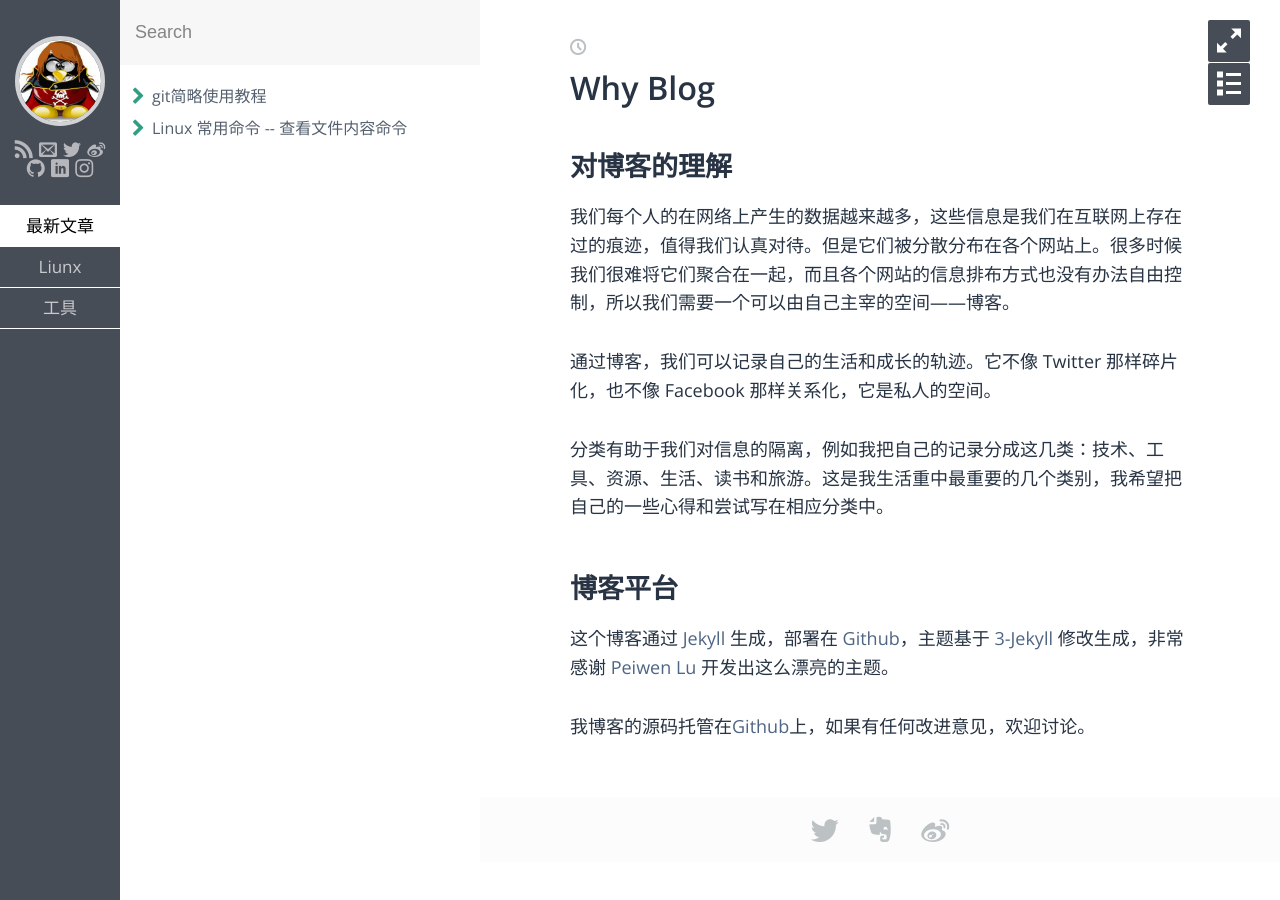
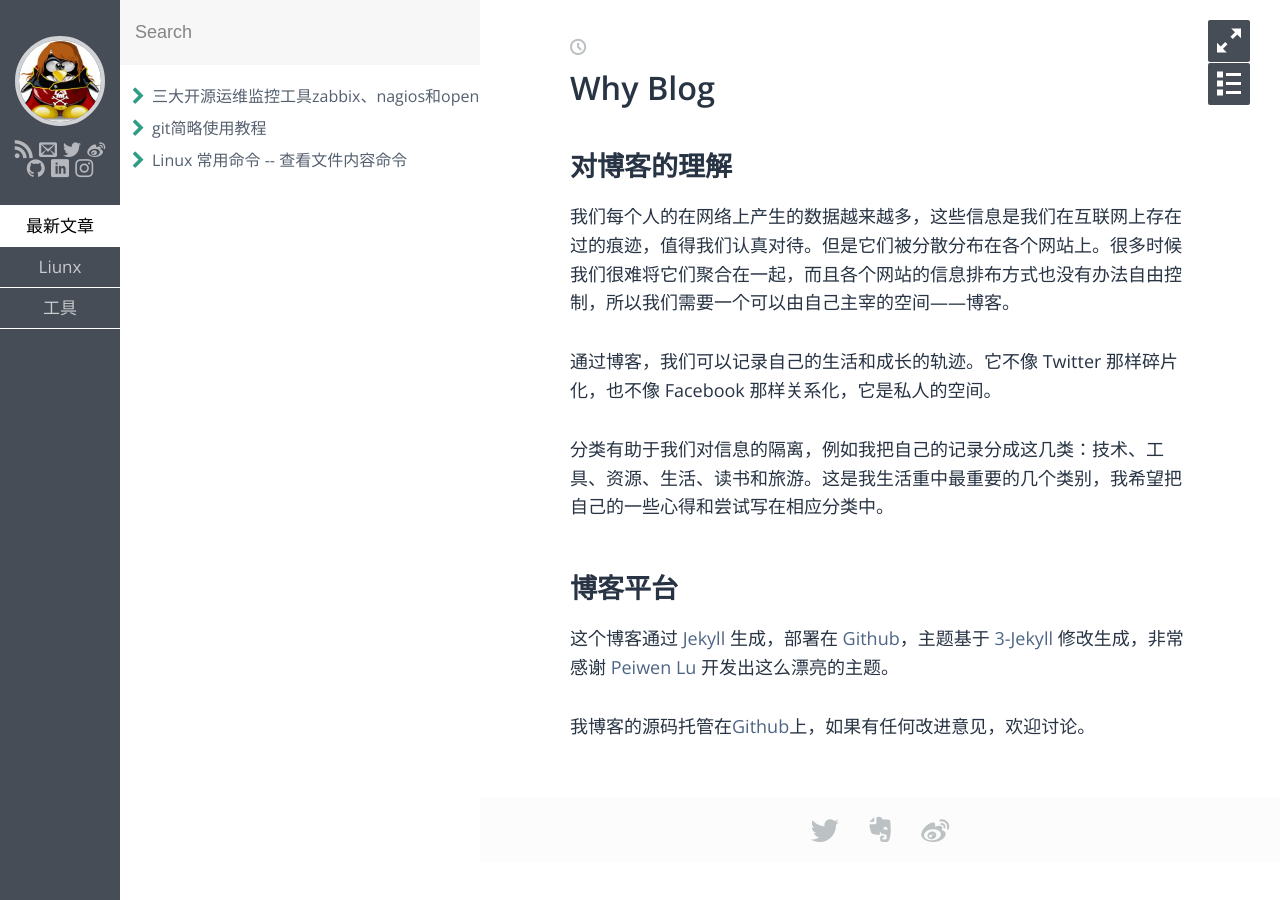
Before and after one commit to hsiangcn/hsiangcn.github.io, a Jekyll site: the page built from index.md, in a window 1280 px wide. Built offline with Jekyll 4.4.1, drawn with Linux system fonts in a browser that asks for light colours; some web fonts are replaced; some of the changed lines change nothing that is shown.

Commit message:
zabbix-nagios-falcon

```diff
--- a/_posts/tool/zabbix-nagios-falcon-tool.md
+++ b/_posts/tool/2017-08-24-zabbix-nagios-falcon-tool.md
@@ -2,14 +2,14 @@
 layout: post
 title:  三大开源运维监控工具zabbix、nagios和open-falcon优缺点详细比较
 category: 工具
-tags: 监控
-keywords: 监控
+tags: 运维、监控
+keywords: 运维、监控
 ---
 
 ## 三大开源运维监控工具zabbix、nagios和open-falcon优缺点详细比较
 借鉴别人记录下，避免需要用的时候到处找
 
-![zabbix-nagios-falcon](img/zabbix-nagios-falcon.png)
+![Image text](img/zabbix-nagios-falcon.png)
 
 
 #### zabbix介绍
@@ -64,3 +64,24 @@
   [open-falcon教学文档](https://book.open-falcon.org/zh/intro/index.html)
 
 #### nagios介绍
+   Nagios是一款开源的免费网络监视工具，能有效监控Windows、Linux和Unix的主机状态，交换机路由器等网络设备，打印机等。在系统或服务状态异常时发出邮件或短信报警第一时间通知网站运维人员，在状态恢复后发出正常的邮件或短信通知。
+
+###### Nagios 可以监控的功能有
+1. 监控网络服务（SMTP、POP3、HTTP、NNTP、PING等）；
+2. 监控主机资源（处理器负荷、磁盘利用率等）；
+3. 简单地插件设计使得用户可以方便地扩展自己服务的检测方法；
+4. 并行服务检查机制；
+5. 具备定义网络分层结构的能力，用"parent"主机定义来表达网络主机间的关系，这种关系可被用来发现和明晰主机宕机或不可达状态；
+6. 当服务或主机问题产生与解决时将告警发送给联系人（通过EMail、短信、用户定义方式）；
+7. 可以定义一些处理程序，使之能够在服务或者主机发生故障时起到预防作用；
+8. 自动的日志滚动功能；
+9. 可以支持并实现对主机的冗余监控；
+10. 可选的WEB界面用于查看当前的网络状态、通知和故障历史、日志文件等；[1]
+11. 可以通过手机查看系统监控信息；
+12. 可指定自定义的事件处理控制器；
+
+###### 系统需求编辑
+Nagios所需要的运行条件是机器必须可以运行Linux（或是Unix变种）并且有C语言编译器。你必须正确地配置TCP/IP协议栈以使大多数的服务检测可以通过网络得以进行。你需要但并非必须正确地配置Nagios里的CGIs程序，而一旦你要使用CGI程序时，你必须要安装以下这些软件...一个WEB服务（最好是Apache）
+
+
+[介绍一篇比较详细的比较](http://blog.csdn.net/messiademo/article/details/52046822)
```
